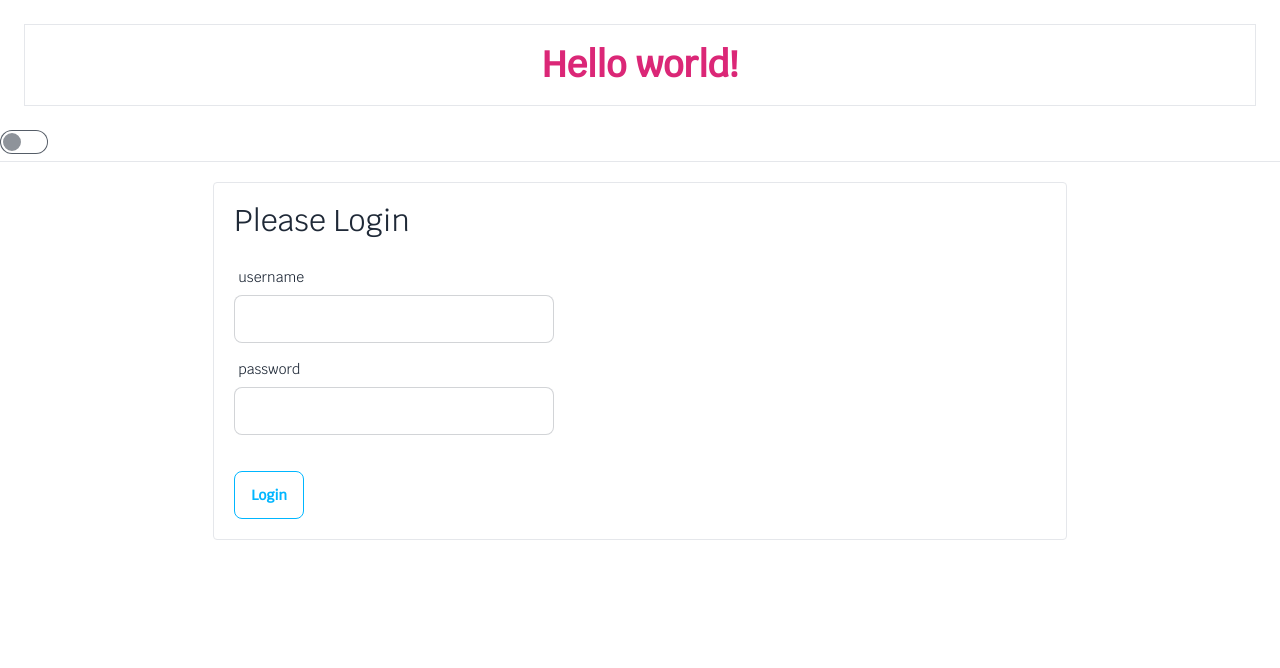
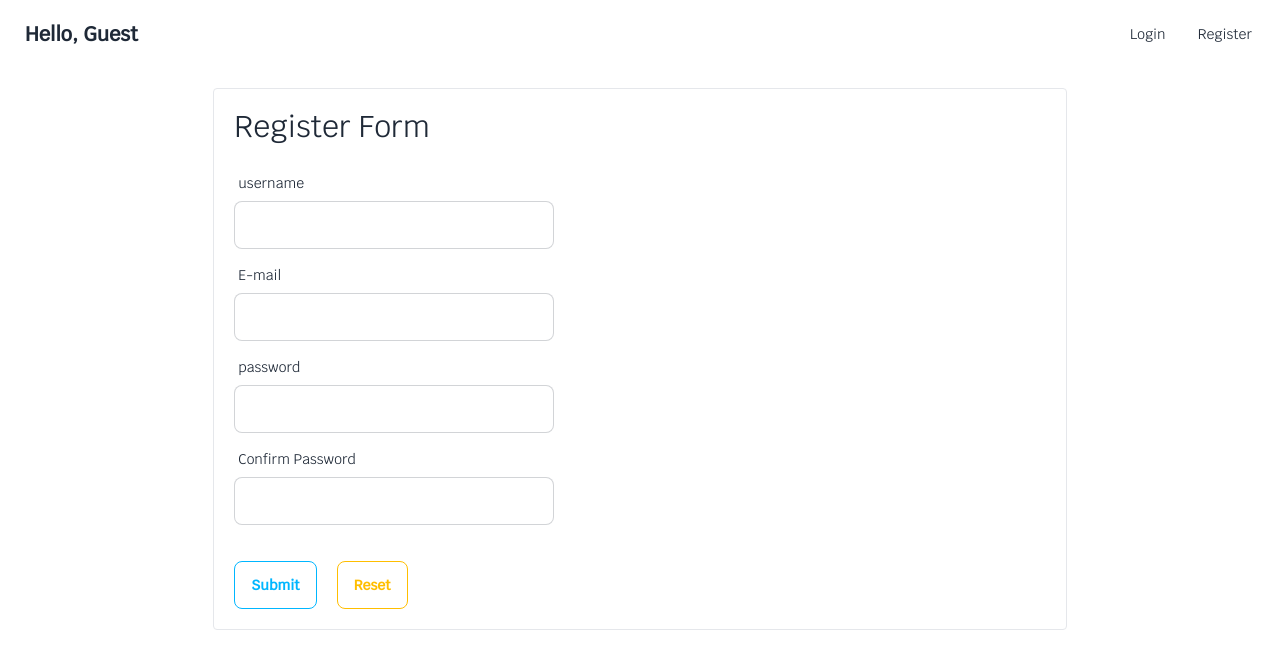
Before and after one commit to tratchapong/ccac01-front, a React (Vite) app: page /register in a window 1280 px wide. Shown: the top 668 px of the page. Built offline with nearby package versions, Linux system fonts and the light colour scheme.

Commit message:
Login flow + conditional nav / route

```diff
--- a/package.json
+++ b/package.json
@@ -12,7 +12,8 @@
   "dependencies": {
     "axios": "^1.6.7",
     "react": "^18.2.0",
-    "react-dom": "^18.2.0"
+    "react-dom": "^18.2.0",
+    "react-router-dom": "^6.22.0"
   },
   "devDependencies": {
     "@types/react": "^18.2.43",
--- a/src/App.jsx
+++ b/src/App.jsx
@@ -1,16 +1,18 @@
-import LoginForm from "./layout/LoginForm";
-import RegisterForm from "./layout/RegisterForm";
+import useAuth from "./hooks/useAuth";
+import AppRouter from "./routes/AppRouter";
 
 function App() {
+  const {loading} = useAuth()
+
+  if(loading) {
+    return (
+      <p className="text-4xl text-primary">Loading..</p>
+    )
+  }
+
   return (
     <div className="min-h-screen">
-      <h1 className="text-4xl text-pink-600 text-center border bg-ghost-400 py-5 m-6 font-bold">
-        Hello world!
-      </h1>
-      <input type="checkbox" value="synthwave" className="toggle theme-controller"/>
-      <hr/>
-      {/* <RegisterForm /> */}
-      <LoginForm />
+      <AppRouter />
     </div>
   );
 }
--- a/src/contexts/AuthContext.jsx
+++ b/src/contexts/AuthContext.jsx
@@ -24,12 +24,16 @@ function AuthContextProvider(props) {
         setLoading(false)
       }
     }
-
     run()
   }, [])
 
+  const logout = () => {
+    setUser(null)
+    localStorage.removeItem('token')
+  }
+
   return (
-    <AuthContext.Provider value={ {user, setUser, loading} }>
+    <AuthContext.Provider value={ {user, setUser, loading, logout} }>
       {props.children}
     </AuthContext.Provider>
   )
--- /dev/null
+++ b/src/layout/Header.jsx
@@ -0,0 +1,46 @@
+import {Link, useNavigate} from 'react-router-dom'
+import useAuth from '../hooks/useAuth';
+
+const guestNav = [
+  { to : '/', text: 'Login' },
+  { to : '/register', text: 'Register' },
+]
+
+const userNav = [
+  { to : '/', text: 'Home' },
+  { to : '/new', text: 'New Todo' },
+]
+
+export default function Header() {
+  const {user, logout} = useAuth()
+  const finalNav = user?.id ? userNav : guestNav
+
+  const navigate = useNavigate()
+
+  const hdlLogout = () => {
+    logout()
+    navigate('/')
+  }
+
+  return (
+    <div className="navbar bg-base-100">
+      <div className="flex-1">
+        <a className="btn btn-ghost text-xl">Hello, {user?.id ? user.username : 'Guest'}</a>
+      </div>
+      <div className="flex-none">
+        <ul className="menu menu-horizontal px-1">
+          { finalNav.map( el => (
+            <li key={el.to} >
+              <Link to={el.to}>{el.text}</Link>
+            </li>
+          ))}
+          { user?.id && (
+            <li>
+              <Link to='#' onClick={hdlLogout}>Logout</Link>
+            </li>
+          ) }
+        </ul>
+      </div>
+    </div>
+  );
+}
--- /dev/null
+++ b/src/routes/AppRouter.jsx
@@ -0,0 +1,41 @@
+import {createBrowserRouter, RouterProvider, Outlet} from 'react-router-dom'
+import LoginForm from '../layout/LoginForm'
+import RegisterForm from '../layout/RegisterForm'
+import useAuth from '../hooks/useAuth'
+import Header from '../layout/Header'
+
+const guestRouter = createBrowserRouter([
+  {
+    path: '/',
+    element: <>
+      <Header />
+      <Outlet />
+    </>,
+    children: [
+      { index: true, element: <LoginForm /> },
+      { path: '/register', element: <RegisterForm />}
+    ]
+  }
+])
+
+const userRouter = createBrowserRouter([
+  {
+    path: '/',
+    element: <>
+      <Header />
+      <Outlet />
+    </>,
+    children : [
+      { index: true, element: <p>User Home / Dashboard</p> },
+      { path: '/new', element: <p>New Todo Form</p>}
+    ]
+  }
+])
+
+export default function AppRouter() {
+  const {user} = useAuth()
+  const finalRouter = user?.id ? userRouter : guestRouter
+  return (
+    <RouterProvider router={finalRouter} />
+  )
+}
```
Also changed, not shown: 1 other file (tests, documents, lock files or other folders).
